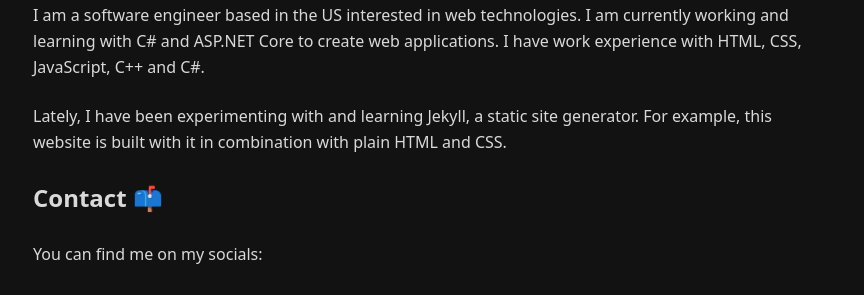
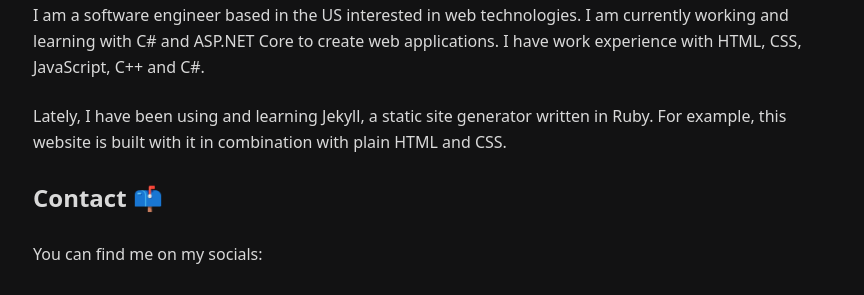
Before and after one commit to febog/website, a Jekyll site: the page built from src/index.md, in a window 1280 px wide. Shown: the part 308-603 px from the top of the page, without its empty margins (207-1071 px from the left). Built offline with Jekyll 4.4.1, drawn with Linux system fonts in a browser that asks for light colours.

```diff
--- a/src/index.md
+++ b/src/index.md
@@ -11,7 +11,7 @@
 
 I am a software engineer based in the US interested in web technologies. I am currently working and learning with C# and ASP.NET Core to create web applications. I have work experience with HTML, CSS, JavaScript, C++ and C#.
 
-Lately, I have been experimenting with and learning Jekyll, a static site generator. For example, this website is built with it in combination with plain HTML and CSS.
+Lately, I have been using and learning Jekyll, a static site generator written in Ruby. For example, this website is built with it in combination with plain HTML and CSS.
 
 ## Contact 📫
 
```
